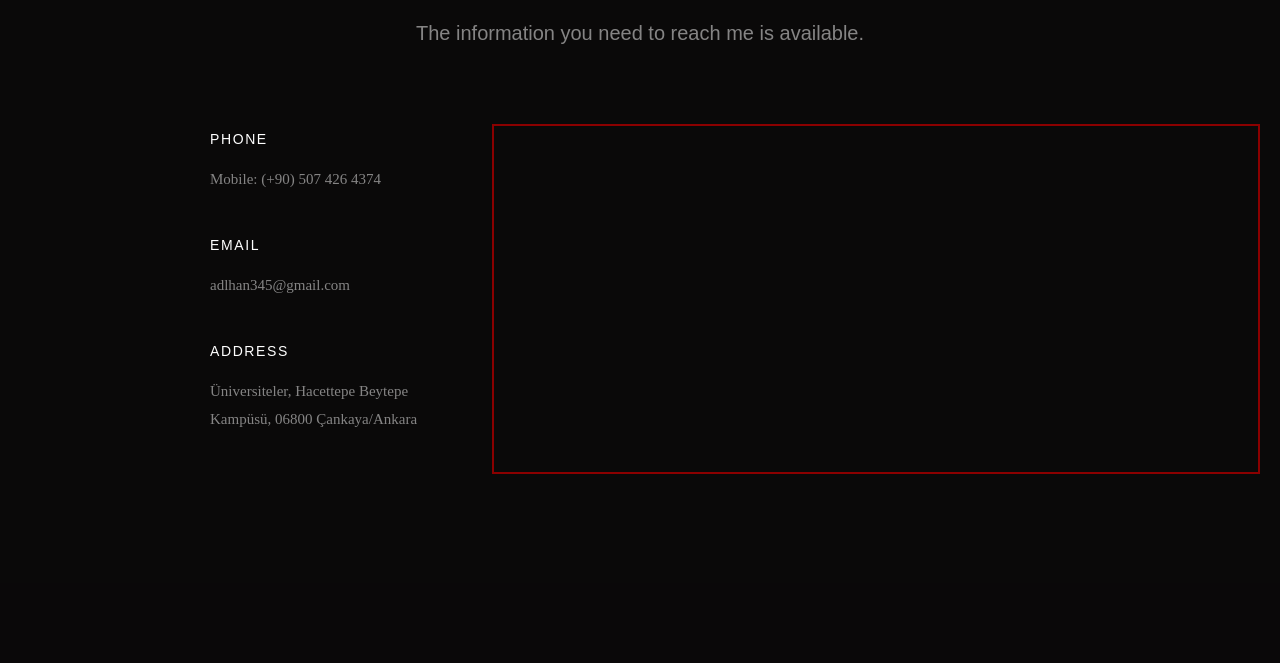
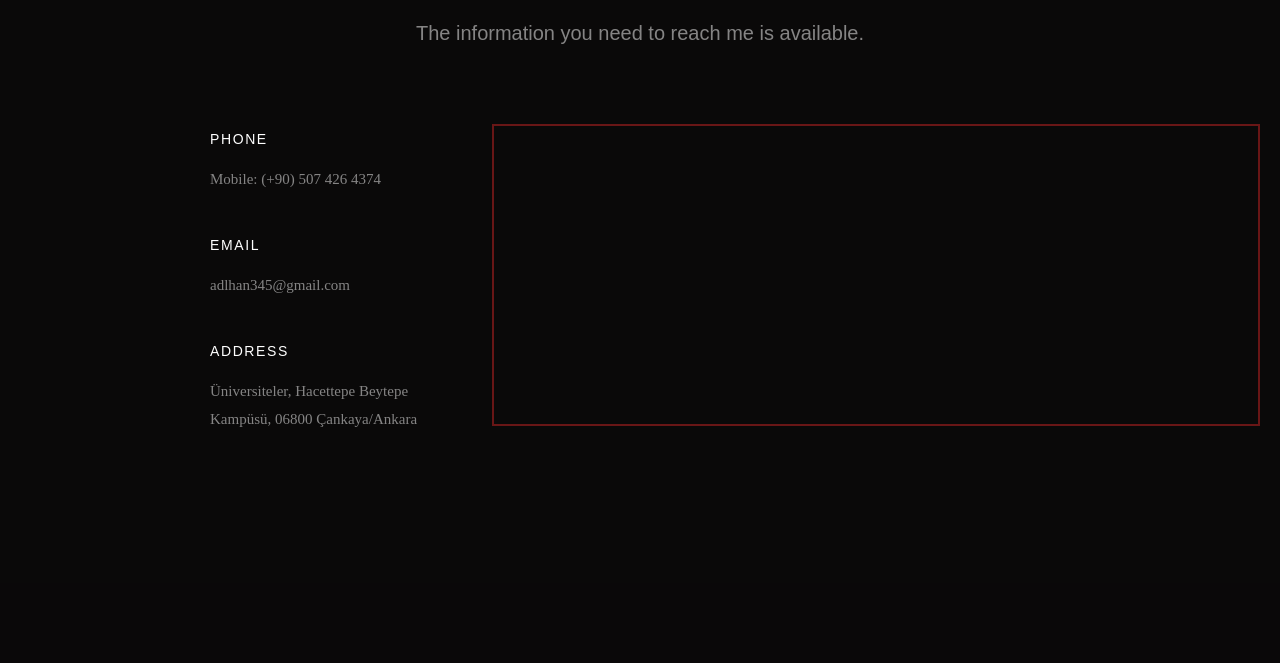
Before and after one commit to GMT-458-Web-GIS/personal-web-page-Adilhan11, a plain HTML site: page index.html in a window 1280 px wide. Shown: the part 4933-5596 px from the top of the page. Drawn offline with nearby package versions, Linux system fonts and the light colour scheme; a script that the page names is missing; a web font is replaced by a local one.

Commit message:
building map design

```diff
--- a/css/main.css
+++ b/css/main.css
@@ -4146,15 +4146,15 @@ article.blog-single .blog-content {
     width: 100%;
     height: 800px;
     background-color: antiquewhite;
-    position: relative; /* Haritanın yerleşimini ayarlamak için relative */
+    position: relative;
 }
 
 #map {
-    width: 60%; /* Haritanın genişliği */
-    height: 350px; /* Haritanın yüksekliği */
-    border: 2px solid darkred;
-    position: absolute; /* Absolute pozisyon kullanarak sabitliyoruz */
-    top: 350px; /* Yukarıdan 50px boşluk bırakıyoruz (bu değeri artırarak daha fazla aşağı çekebilirsiniz) */
-    right: 20px; /* Sağdan 20px boşluk bırakıyoruz */
-
-}
+    width: 60%;
+    height: 302px;
+    border: 2px solid rgb(105, 22, 22);
+    position: absolute;
+    top: 350px;
+    right: 20px;
+
+}
```
Also changed, not shown: index.html (+2 -0 lines).
